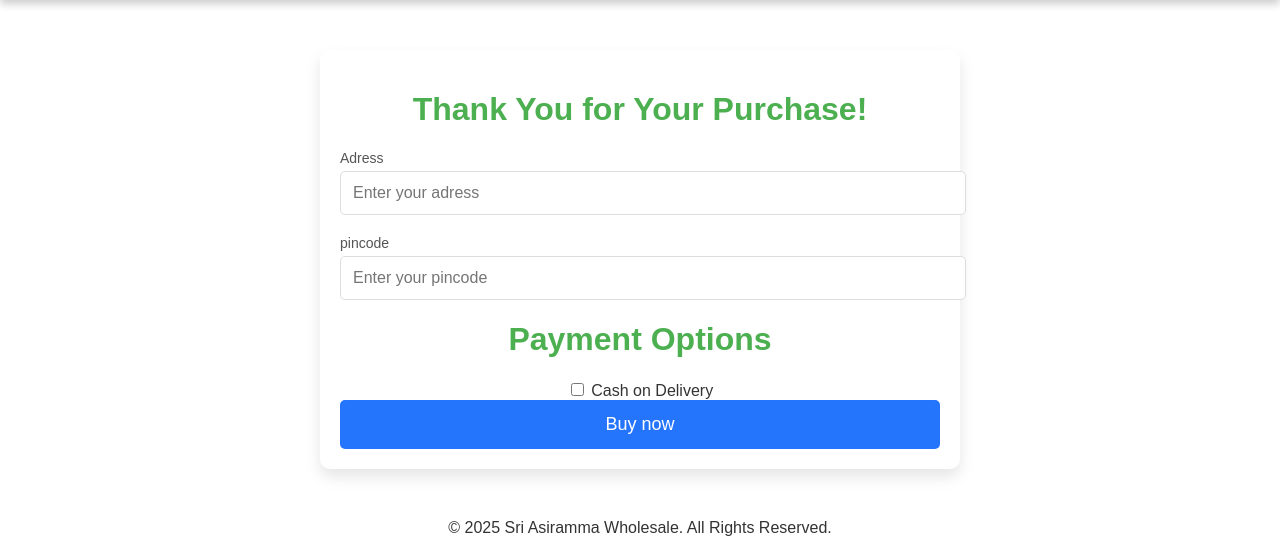
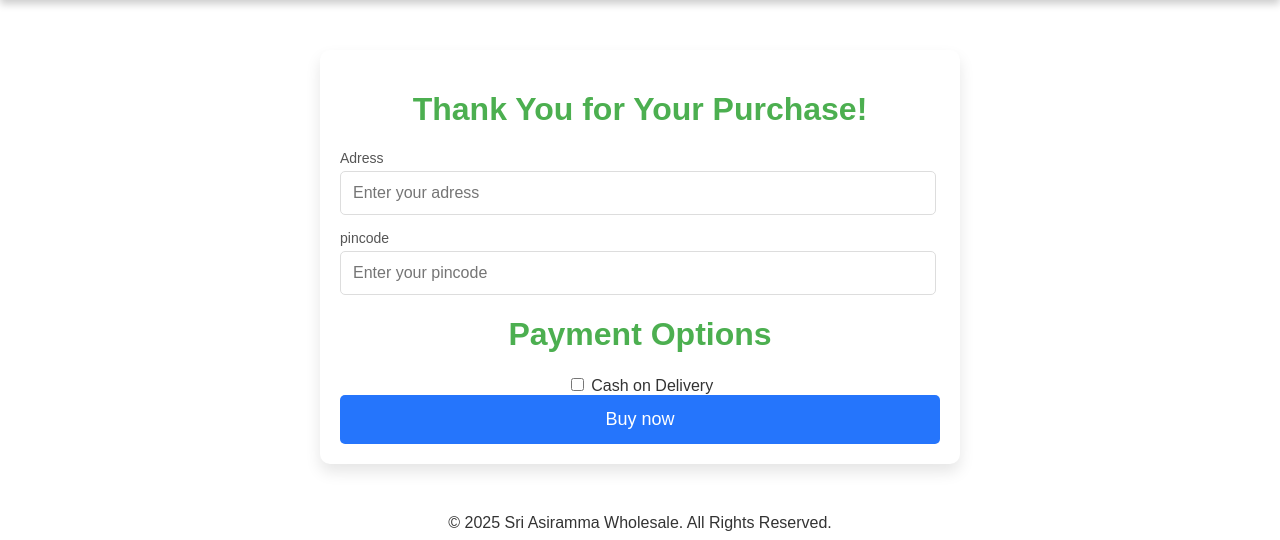
Before and after one commit to Onlinevoting123/WorldStore, a Flask app: page /address in a window 1280 px wide. Shown: the part 104-644 px from the top of the page. Run offline with Flask 3, Linux system fonts and the light colour scheme.

Commit message:
Update address.html

```diff
--- a/templates/address.html
+++ b/templates/address.html
@@ -69,7 +69,7 @@
         background: linear-gradient(90deg, #4682b4, #6a5acd);
       }
       .input-group {
-    margin-bottom: 20px;
+    margin-bottom: 15px;
     text-align: left;
 }
 
@@ -81,7 +81,7 @@
 }
 
 .input-group input {
-    width: 100%;
+    width: 95%;
     padding: 12px;
     border-radius: 5px;
     border: 1px solid #ddd;
```
